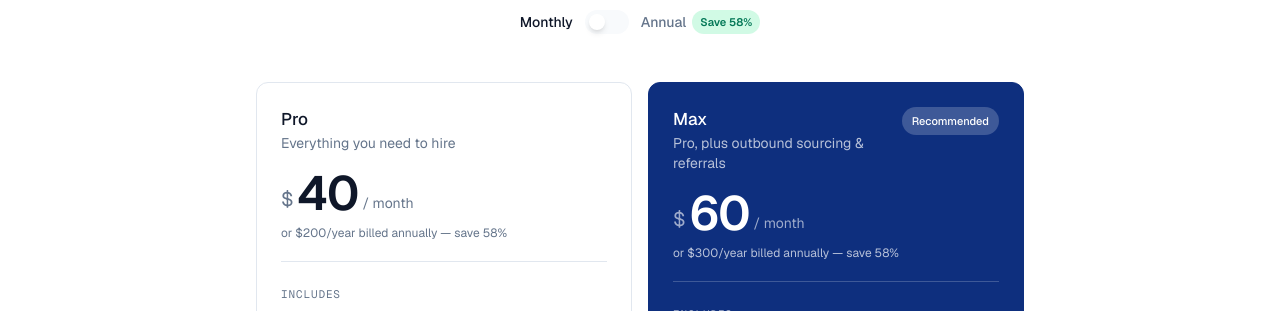
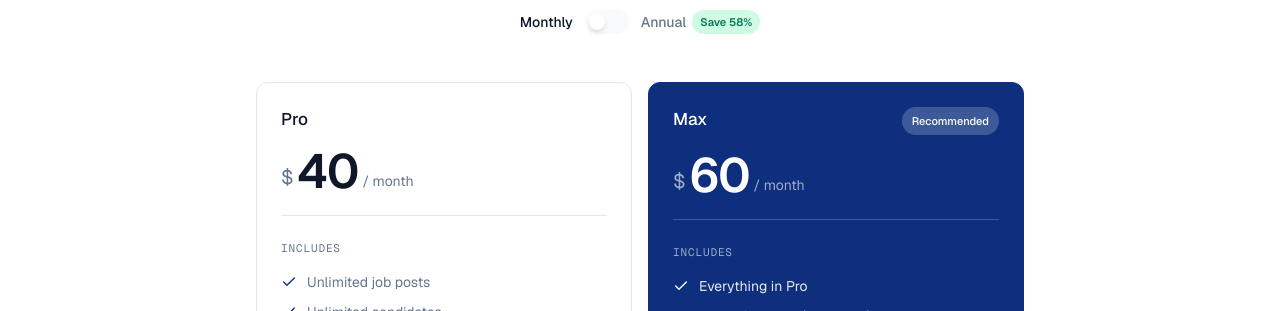
Before and after one commit to sayandeepdas02/fluxberry-product, a Next.js app in the folder frontend/: page / in a window 1280 px wide. Shown: the part 2720-3031 px from the top of the page. Built offline with nearby package versions, Linux system fonts and the light colour scheme; no server answers.

Commit message:
Remove taglines and annual savings subtitle from pricing cards
Co-Authored-By: Claude Sonnet 4.6 <noreply@anthropic.com>

```diff
--- a/frontend/components/marketing/pricing.tsx
+++ b/frontend/components/marketing/pricing.tsx
@@ -5,7 +5,7 @@ import { Check } from 'lucide-react';
 import Link from 'next/link';
 import { cn } from '@/lib/utils';
 import { Badge } from '@/components/ui/badge';
-import { PLAN_PRICING, PLAN_TAGLINE, PRO_FEATURES, MAX_FEATURES, annualDiscount } from '@/lib/pricing';
+import { PLAN_PRICING, PRO_FEATURES, MAX_FEATURES } from '@/lib/pricing';
 
 export function PricingSection() {
   const [annual, setAnnual] = useState(false);
@@ -59,19 +59,15 @@ export function PricingSection() {
         <div className="mx-auto grid max-w-3xl grid-cols-1 gap-4 sm:grid-cols-2">
           <PricingCard
             label="Pro"
-            tagline={PLAN_TAGLINE.PRO}
             monthly={PLAN_PRICING.PRO.monthly}
             annual={PLAN_PRICING.PRO.annual}
-            discount={annualDiscount('PRO')}
             features={PRO_FEATURES}
             showAnnual={annual}
           />
           <PricingCard
             label="Max"
-            tagline={PLAN_TAGLINE.MAX}
             monthly={PLAN_PRICING.MAX.monthly}
             annual={PLAN_PRICING.MAX.annual}
-            discount={annualDiscount('MAX')}
             features={MAX_FEATURES}
             featured
             showAnnual={annual}
@@ -84,19 +80,15 @@ export function PricingSection() {
 
 function PricingCard({
   label,
-  tagline,
   monthly,
   annual,
-  discount,
   features,
   featured = false,
   showAnnual,
 }: {
   label: string;
-  tagline: string;
   monthly: number;
   annual: number;
-  discount: number;
   features: string[];
   featured?: boolean;
   showAnnual: boolean;
@@ -113,7 +105,6 @@ function PricingCard({
       <div className="flex items-start justify-between gap-2">
         <div>
           <h3 className={cn('text-mk-title', featured ? 'text-white' : 'text-foreground')}>{label}</h3>
-          <p className={cn('mt-0.5 text-sm', featured ? 'text-white/70' : 'text-muted-foreground')}>{tagline}</p>
         </div>
         {featured && (
           <span className="rounded-full bg-white/20 px-2.5 py-0.5 text-[11px] font-medium text-white">
@@ -129,11 +120,6 @@ function PricingCard({
         </span>
         <span className={cn('mb-1 text-sm', featured ? 'text-white/60' : 'text-muted-foreground')}>/ month</span>
       </div>
-      <p className={cn('mt-2 text-xs', featured ? 'text-white/70' : 'text-muted-foreground')}>
-        {showAnnual
-          ? `$${annual}/year billed annually — save ${discount}%`
-          : `or $${annual}/year billed annually — save ${discount}%`}
-      </p>
 
       <div className={cn('my-5 border-t', featured ? 'border-white/20' : 'border-border')} />
       <p
```
